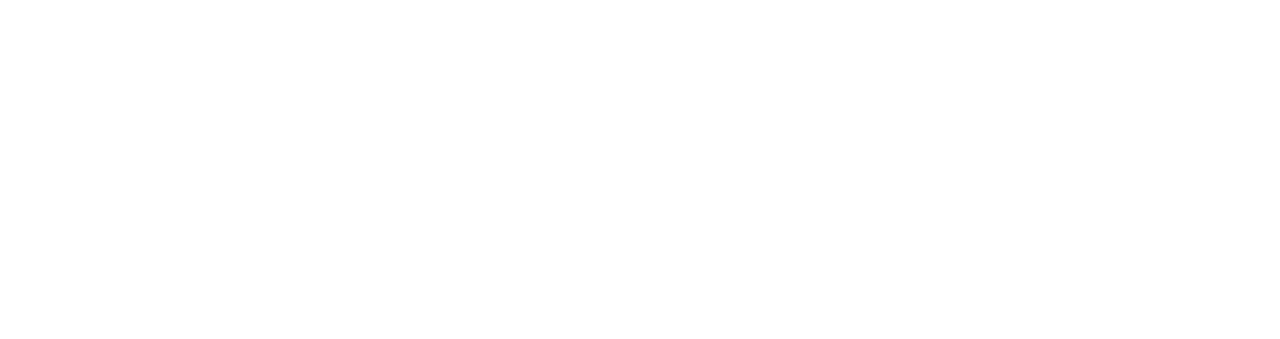
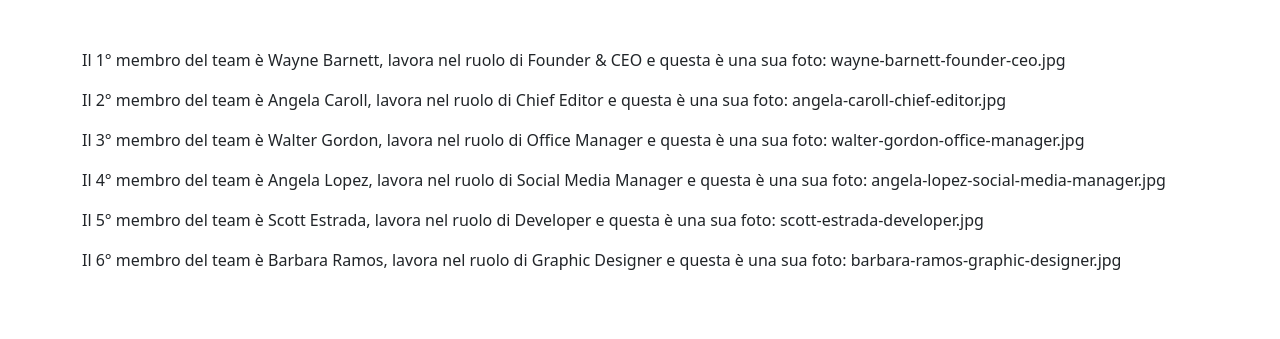
Before and after one commit to ElyPoli/js-our-team, a plain HTML site: page index.html in a window 1280 px wide. Drawn offline with nearby package versions, Linux system fonts and the light colour scheme.

Commit message:
milestone 2

```diff
--- a/index.html
+++ b/index.html
@@ -15,6 +15,11 @@
     <link rel="stylesheet" href="css/style.css">
 </head>
 <body>
+    <main class="pt-5 pb-5">
+        <div class="container">
+            <div id="box-team"></div>
+        </div>
+    </main>
 
     <!-- Custom Js -->
     <script src="js/main.js"></script>
--- a/js/main.js
+++ b/js/main.js
@@ -18,6 +18,8 @@ BONUS 2:
 - Organizzare i singoli membri in card/schede
 */
 
+// Dichiaro variabili
+const boxTeam = document.querySelector("#box-team");
 
 const membersOfTeam = [
     {
@@ -52,13 +54,14 @@ const membersOfTeam = [
     },
 ];
 
-console.log(membersOfTeam);
-
+//console.log(membersOfTeam);
 
 for(let i = 0; i < membersOfTeam.length; i++) {
     // console.log(membersOfTeam[i].nome);
     // console.log(membersOfTeam[i].ruolo);
     // console.log(membersOfTeam[i].foto);
 
-    console.log(`Il ${i+1}° membro del team è ${membersOfTeam[i].nome}, lavora nel ruolo di ${membersOfTeam[i].ruolo} e questa è una sua foto: ${membersOfTeam[i].foto}`);
+    //console.log(`Il ${i+1}° membro del team è ${membersOfTeam[i].nome}, lavora nel ruolo di ${membersOfTeam[i].ruolo} e questa è una sua foto: ${membersOfTeam[i].foto}`);
+
+    boxTeam.innerHTML += `<p>Il ${i+1}° membro del team è ${membersOfTeam[i].nome}, lavora nel ruolo di ${membersOfTeam[i].ruolo} e questa è una sua foto: ${membersOfTeam[i].foto}</p>`;
 }
```
